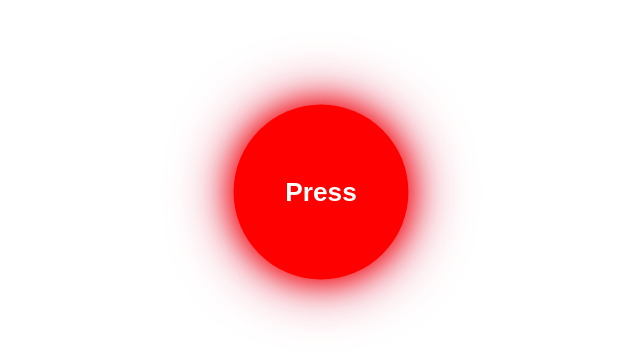
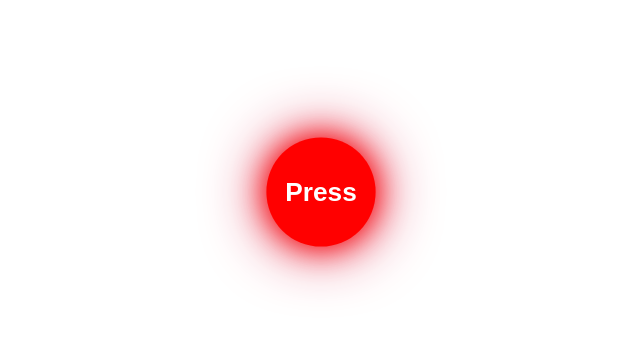
Before and after one commit to gadpayat/Red-Push-Button, a plain HTML site: page index.html in a window 1280 px wide. Shown: the part 208-570 px from the top of the page, without its empty margins (319-959 px from the left). Drawn offline with Linux system fonts and the light colour scheme.

Commit message:
Update index.html

```diff
--- a/index.html
+++ b/index.html
@@ -3,7 +3,7 @@
 <head>
 <meta charset="UTF-8">
 <meta name="viewport" content="width=device-width, initial-scale=1.0">
-<title>Emergency Press Button</title>
+<title>Red Press Button</title>
 
 <style>
 body {
@@ -17,8 +17,8 @@ body {
 
 /* EMERGENCY BUTTON */
 .button {
-    width: 160px;
-    height: 160px;
+    width: 100px;
+    height: 100px;
     background: red;
     color: white;
     border: none;
```
